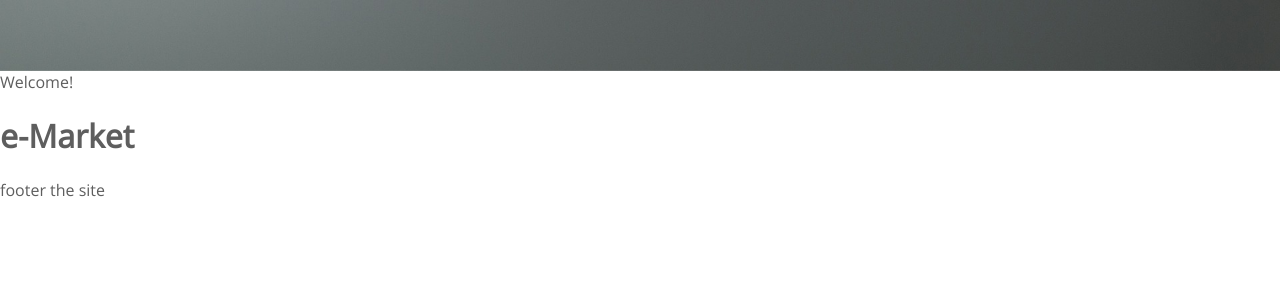
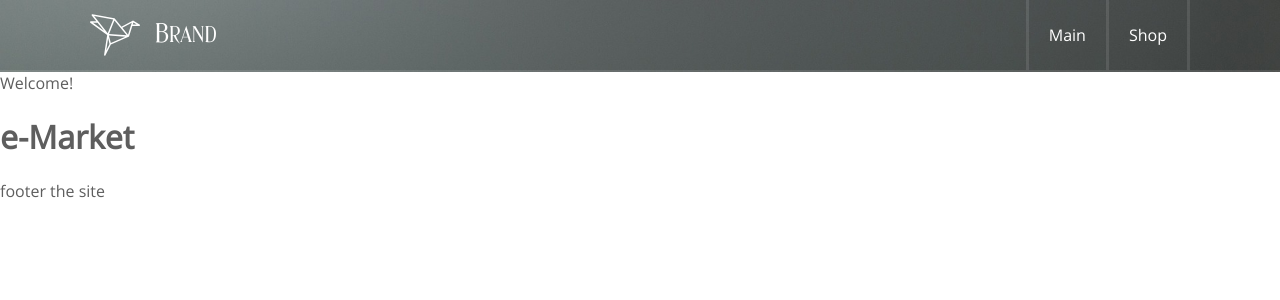
Before and after one commit to Victorvs1967/web-developing, a PHP site: page /shop.html in a window 1280 px wide. Shown: the top 300 px of the page. Run offline with PHP 8.4, Linux system fonts and the light colour scheme.

Commit message:
lesson +5

```diff
--- a/site/shop.html
+++ b/site/shop.html
@@ -9,8 +9,14 @@
 </head>
 <body>
   <header>
-
-  </header>
+    <div id="headerInside">
+      <div id="logo"></div>
+      <div id="companyName">Brand</div>
+      <div id="navWrap">
+        <a href="index.html">Main</a>
+        <a href="#">Shop</a>
+      </div>
+    </div>  </header>
 
   <div>
     Welcome!
--- a/site/styles/site.css
+++ b/site/styles/site.css
@@ -1,6 +1,10 @@
 @font-face {
   font-family: "Open Sans";
   src: url("../fonts/OpenSans.ttf");
+}
+@font-face {
+  font-family: "Huntsman";
+  src: url("../fonts/Huntsman.otf");
 }
 
 body, html {
@@ -8,12 +12,13 @@ body, html {
   padding: 0;
   font-family: "Open Sans", sans-serif;
   color: #5e5e5e;
+  box-sizing: border-box;
 }
 header {
   width: 100%;
   height: 50px;
   padding: 10px 0;
-  border-bottom: 1px solid rgba(255, 255, 255, 0.1);
+  border-bottom: 2px solid rgba(255, 255, 255, 0.1);
   background: url("../images/promo.jpg") no-repeat;
   background-size: cover;
 }
@@ -21,3 +26,42 @@ header {
   width: 1100px;
   margin: 0 auto;
 }
+#logo {
+  width: 50px;
+  height: 50px;
+  float: left;
+  background: url("../images/origami-logo.svg") no-repeat;
+  background-size: contain;
+}
+#companyName {
+  font-family: "Huntsman", sans-serif;
+  float: left;
+  margin-left: 15px;
+  font-size: 22px;
+  line-height: 50px;
+  color: #fff;
+}
+#navWrap {
+  display: flex;
+  align-items: center;
+  flex-direction: row;
+  height: 50px;
+  float: right;
+}
+#navWrap a {
+  display: block;
+  border-left: 3px solid rgba(255, 255, 255, 0.1);
+  border-right: 3px solid rgba(255, 255, 255, 0.1);
+  font-family: Open Sans, sans-serif;
+  color: white;
+  padding: 0 20px;
+  height: 70px;
+  line-height: 70px;
+  text-decoration: none;
+}
+#navWrap a:last-child {
+  border-left: none;
+}
+#navWrap a:hover {
+  background: #5e5e5e;
+}
```
Also changed, not shown: site/index.html (+6 -3 lines), template/index.php (+28 -23 lines), site/fonts/Huntsman.otf (added), site/images/origami-logo.svg (added), 3 other files.
